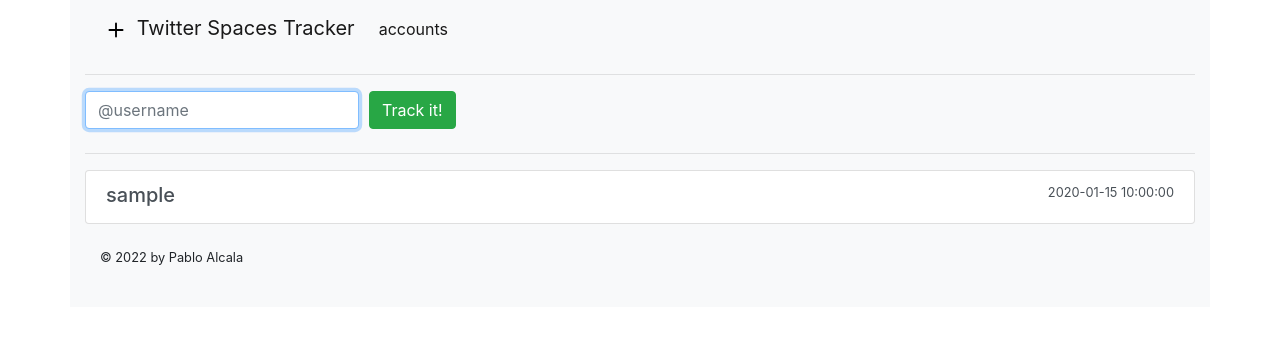
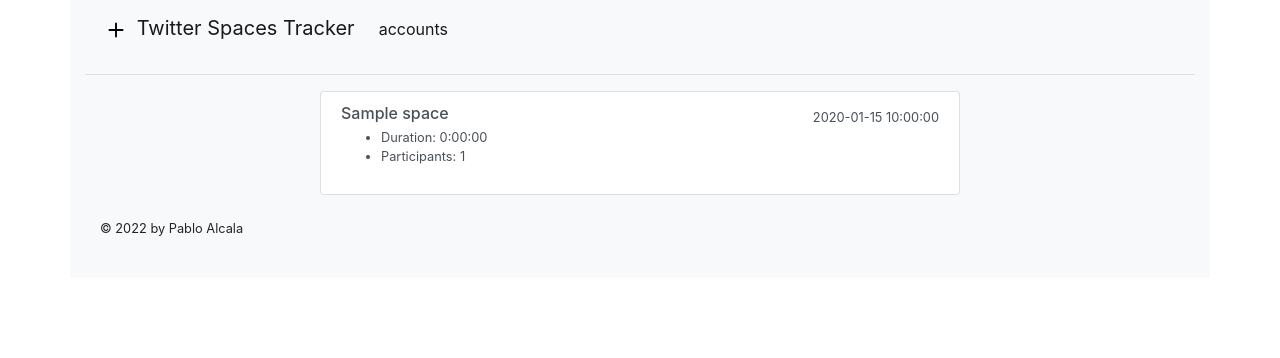
Before and after one commit to pabalca/twitter_spaces_tracker, a Flask app: page / in a window 1280 px wide. Shown: the top 358 px of the page. Run offline with Flask 2, Linux system fonts and the light colour scheme; tables that the repository leaves empty hold one stand-in row (values such as "Sample post"); some libraries are stand-ins or nearby versions.

Commit message:
index is top 20 spaces, add account endpoint, prettify

```diff
--- a/twitter_spaces_tracker/templates/spaces.html
+++ b/twitter_spaces_tracker/templates/spaces.html
@@ -4,13 +4,15 @@
 
 {% block content %}
 
+{% if username %}
 <h4>@{{ username }}</h4>
 <hr>
+{% endif %}
 
 {% if spaces  %}
-<div class="list-group">
+<div class="row d-flex justify-content-center">
   {% for space in spaces %}
-    <div onclick="location.href='{{  space.url }}'" class="list-group-item list-group-item-action flex-column align-items-start">
+    <div onclick="location.href='{{  space.url }}'" class="list-group-item list-group-item-action flex-column align-items-start" style="max-width: 40rem;">
     <div class="d-flex w-100 justify-content-between">
       <h6 class="mb-1">{{ space.title }}</h6>
       <div>
--- a/twitter_spaces_tracker/views.py
+++ b/twitter_spaces_tracker/views.py
@@ -6,8 +6,19 @@ from twitter_spaces_tracker.models import Account, Space, db
 from twitter_spaces_tracker.forms import SearchForm, AccountForm
 
 
-@app.route("/", methods=["GET", "POST"])
+@app.route("/", methods=["GET"])
 def index():
+    spaces = (
+        Space.query.order_by(Space.scheduled_at.desc())
+        .filter(Space.state != "scheduled")
+        .limit(20)
+        .all()
+    )
+    return render_template("spaces.html", spaces=spaces, username=None)
+
+
+@app.route("/accounts", methods=["GET", "POST"])
+def accounts():
     form = AccountForm()
     accounts = Account.query.order_by(Account.created_at.desc())
 
@@ -18,7 +29,6 @@ def index():
         db.session.commit()
         flash(f"Your account <{username} is saved.")
         return redirect(url_for("index"))
-
     accounts = accounts.all()
 
     return render_template("index.html", accounts=accounts, form=form)
@@ -27,4 +37,6 @@ def index():
 @app.route("/spaces/<account_id>", methods=["GET"])
 def spaces(account_id):
     account = Account.query.filter_by(id=account_id).first()
-    return render_template("spaces.html", spaces=account.spaces, username=account.username)
+    return render_template(
+        "spaces.html", spaces=account.spaces, username=account.username
+    )
```
